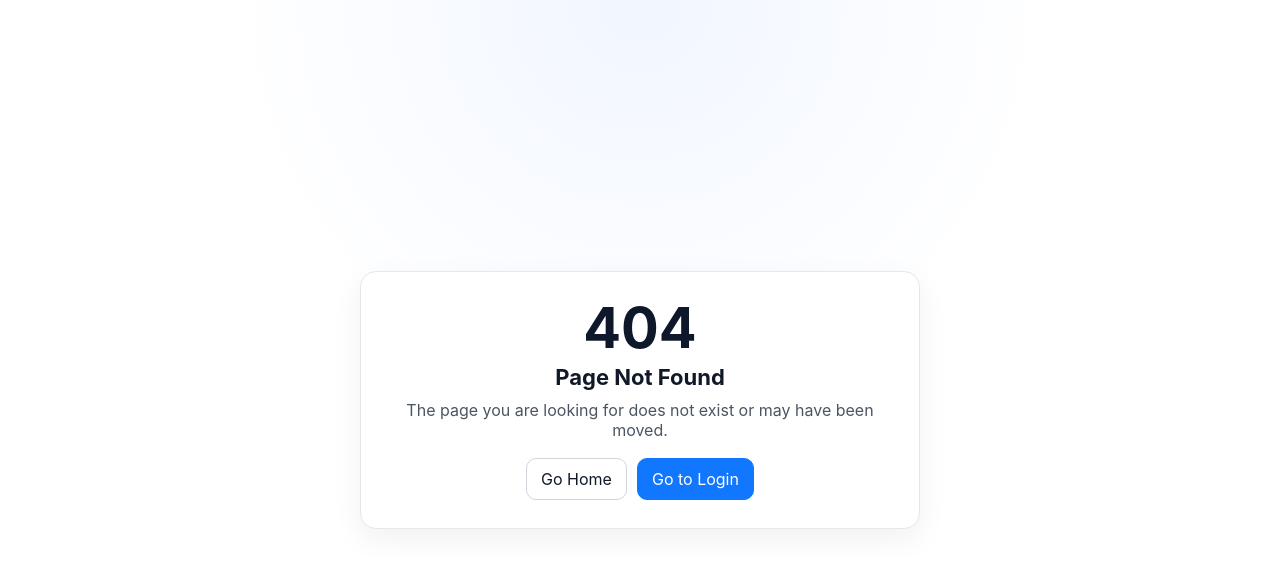
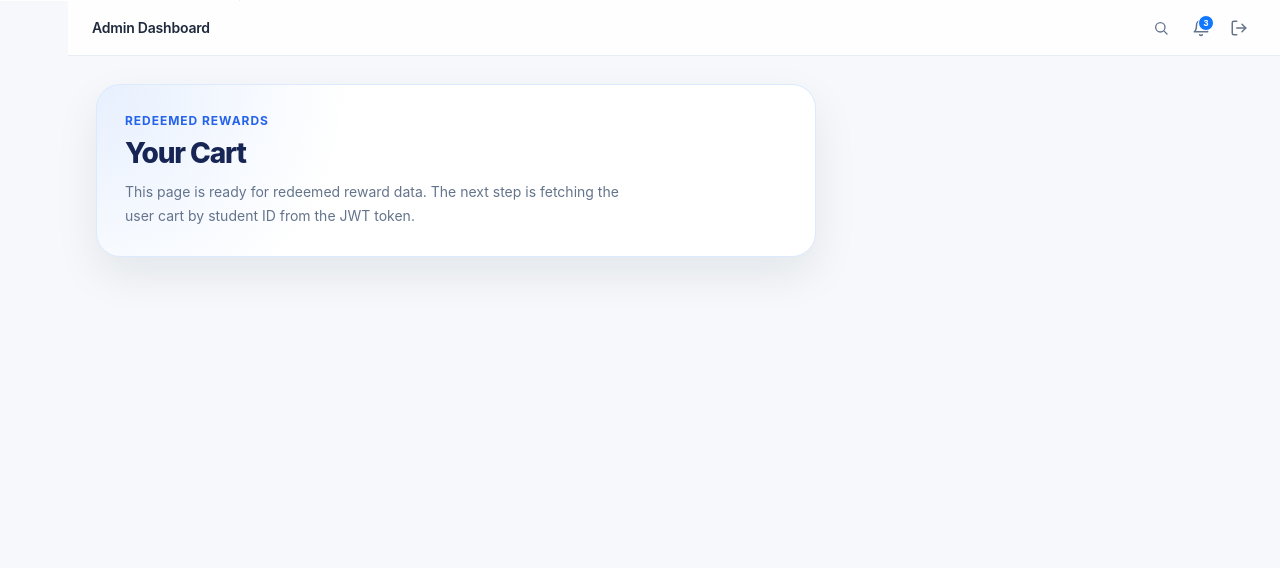
Before and after one commit to Whatsup-design/Trashcan, a Next.js app in the folder frontend/: page /user/cart in a window 1280 px wide. Before the commit this address had no page. Shown: the top 568 px of the page. Built offline with nearby package versions, Linux system fonts and the light colour scheme.

Commit message:
Add:routesCart

```diff
--- /dev/null
+++ b/frontend/app/user/cart/page.module.css
@@ -0,0 +1,41 @@
+.page {
+  display: flex;
+  flex-direction: column;
+  gap: 24px;
+}
+
+.card {
+  width: min(100%, 720px);
+  padding: 28px;
+  border: 1px solid #dbeafe;
+  border-radius: 24px;
+  background:
+    radial-gradient(circle at top left, rgba(59, 130, 246, 0.12), transparent 34%),
+    #ffffff;
+  box-shadow: 0 18px 44px rgba(15, 23, 42, 0.08);
+}
+
+.eyebrow {
+  margin: 0 0 8px;
+  color: #2563eb;
+  font-size: 12px;
+  font-weight: 700;
+  letter-spacing: 0.08em;
+  text-transform: uppercase;
+}
+
+.title {
+  margin: 0;
+  color: #172554;
+  font-size: 28px;
+  font-weight: 800;
+  letter-spacing: -0.04em;
+}
+
+.description {
+  max-width: 520px;
+  margin: 10px 0 0;
+  color: #64748b;
+  font-size: 14px;
+  line-height: 1.7;
+}
--- /dev/null
+++ b/frontend/app/user/cart/page.tsx
@@ -0,0 +1,18 @@
+"use client";
+
+import styles from "./page.module.css";
+
+export default function UserCartPage() {
+  return (
+    <div className={styles.page}>
+      <section className={styles.card}>
+        <p className={styles.eyebrow}>Redeemed Rewards</p>
+        <h1 className={styles.title}>Your Cart</h1>
+        <p className={styles.description}>
+          This page is ready for redeemed reward data. The next step is fetching
+          the user cart by student ID from the JWT token.
+        </p>
+      </section>
+    </div>
+  );
+}
--- /dev/null
+++ b/frontend/app/user/tokenmarket/cart/page.module.css
@@ -0,0 +1,82 @@
+.page {
+  display: flex;
+  flex-direction: column;
+  gap: 24px;
+}
+
+.backButton {
+  display: inline-flex;
+  align-items: center;
+  justify-content: center;
+  gap: 8px;
+  width: fit-content;
+  height: 40px;
+  padding: 0 14px 0 10px;
+  border: 1px solid #dbeafe;
+  border-radius: 999px;
+  background: #ffffff;
+  color: #2563eb;
+  font-size: 14px;
+  font-weight: 700;
+  cursor: pointer;
+  box-shadow: 0 10px 24px rgba(37, 99, 235, 0.1);
+  transition:
+    transform 160ms ease,
+    border-color 160ms ease,
+    box-shadow 160ms ease;
+}
+
+.backButton:hover {
+  transform: translateX(-2px);
+  border-color: #2563eb;
+  box-shadow:
+    0 12px 28px rgba(37, 99, 235, 0.14),
+    inset 0 0 0 1px #2563eb;
+}
+
+.backButton:focus-visible {
+  outline: 3px solid rgba(59, 130, 246, 0.28);
+  outline-offset: 3px;
+}
+
+.backIcon {
+  width: 20px;
+  height: 20px;
+  flex: 0 0 auto;
+}
+
+.card {
+  width: min(100%, 720px);
+  padding: 28px;
+  border: 1px solid #dbeafe;
+  border-radius: 24px;
+  background:
+    radial-gradient(circle at top left, rgba(59, 130, 246, 0.12), transparent 34%),
+    #ffffff;
+  box-shadow: 0 18px 44px rgba(15, 23, 42, 0.08);
+}
+
+.eyebrow {
+  margin: 0 0 8px;
+  color: #2563eb;
+  font-size: 12px;
+  font-weight: 700;
+  letter-spacing: 0.08em;
+  text-transform: uppercase;
+}
+
+.title {
+  margin: 0;
+  color: #172554;
+  font-size: 28px;
+  font-weight: 800;
+  letter-spacing: -0.04em;
+}
+
+.description {
+  max-width: 520px;
+  margin: 10px 0 0;
+  color: #64748b;
+  font-size: 14px;
+  line-height: 1.7;
+}
--- a/frontend/app/user/tokenmarket/page.module.css
+++ b/frontend/app/user/tokenmarket/page.module.css
@@ -1,6 +1,14 @@
 /* app/user/market/page.module.css */
 
 .page {
+  --market-blue-50: #eff6ff;
+  --market-blue-100: #dbeafe;
+  --market-blue-300: #93c5fd;
+  --market-blue-500: #3b82f6;
+  --market-blue-600: #2563eb;
+  --market-blue-700: #1d4ed8;
+  --market-blue-glow: rgba(37, 99, 235, 0.18);
+
   display: flex;
   flex-direction: column;
   /* ไม่มี gap บนสุด banner ชิดขอบ */
@@ -33,7 +41,7 @@
 .sectionTitle {
   font-size: 18px;
   font-weight: 700;
-  color: #1e293b;
+  color: #172554;
   margin: 0;
 }
 
@@ -50,27 +58,57 @@
   flex: 0 0 auto;
   width: 42px;
   height: 42px;
-  border: 1px solid #e2e8f0;
+  border: 1px solid var(--market-blue-100);
   border-radius: 14px;
   background: #ffffff;
   cursor: pointer;
-  box-shadow: 0 8px 24px rgba(15, 23, 42, 0.08);
+  overflow: hidden;
+  box-shadow:
+    0 10px 26px rgba(37, 99, 235, 0.1),
+    inset 0 1px 0 rgba(255, 255, 255, 0.9);
   transition:
     transform 160ms ease,
+    background 160ms ease,
     border-color 160ms ease,
     box-shadow 160ms ease;
 }
 
 .cartButton:hover {
-  transform: translateY(-1px);
-  border-color: #bfdbfe;
-  box-shadow: 0 12px 28px rgba(37, 99, 235, 0.12);
+  transform: translateY(-2px);
+  border-color: var(--market-blue-600);
+  background: #ffffff;
+  box-shadow:
+    0 12px 26px rgba(37, 99, 235, 0.12),
+    inset 0 0 0 2px var(--market-blue-600);
+}
+
+.cartButton:focus-visible {
+  outline: 3px solid rgba(59, 130, 246, 0.28);
+  outline-offset: 3px;
+  border-color: var(--market-blue-500);
+}
+
+.cartButton:active {
+  transform: translateY(0);
+  border-color: var(--market-blue-600);
+  box-shadow:
+    0 8px 20px rgba(37, 99, 235, 0.14),
+    inset 0 2px 6px rgba(29, 78, 216, 0.12);
 }
 
 .cartIcon {
   width: 22px;
   height: 22px;
   object-fit: contain;
+  transition:
+    filter 180ms ease,
+    transform 180ms ease;
+}
+
+.cartButton:hover .cartIcon,
+.cartButton:focus-visible .cartIcon {
+  filter: none;
+  transform: scale(1.08);
 }
 
 .error {
```
Also changed, not shown: frontend/app/user/tokenmarket/cart/page.tsx (added, +44 -0 lines), frontend/app/user/tokenmarket/page.tsx (+8 -1 lines).
